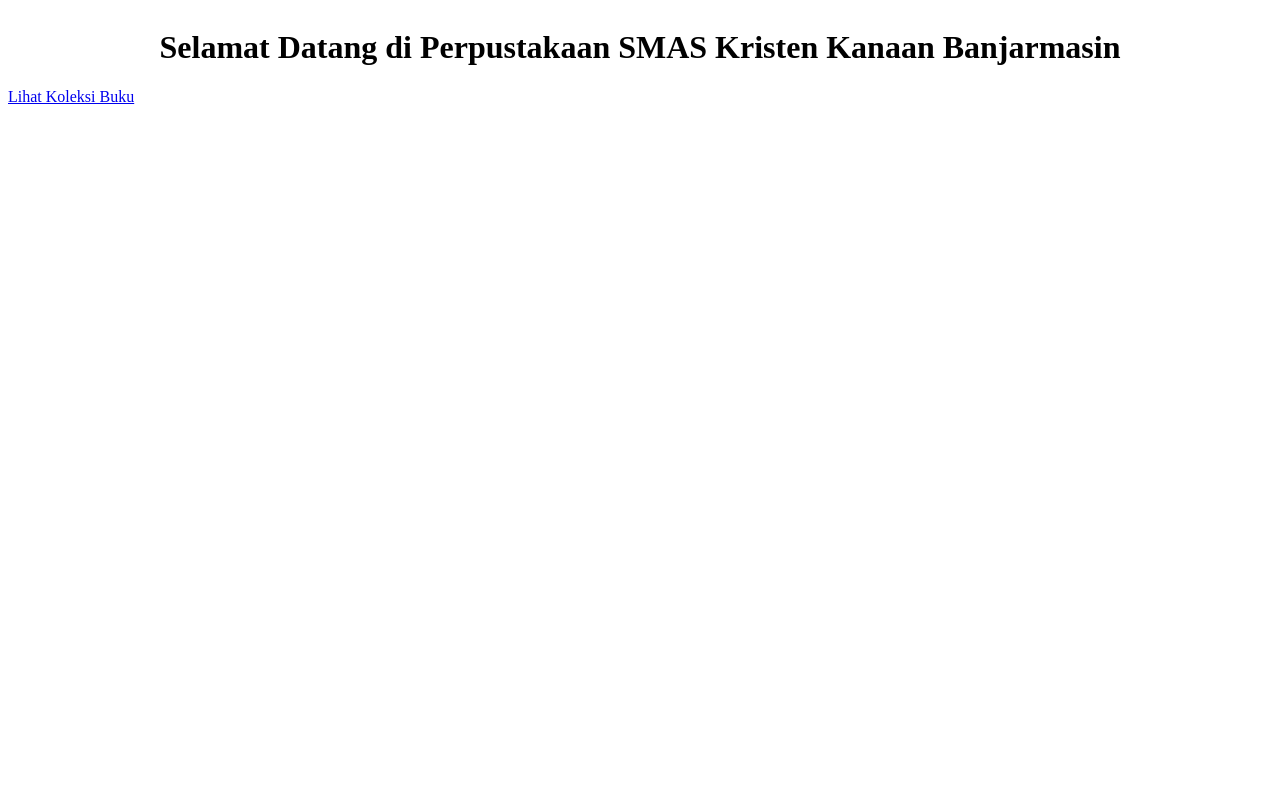
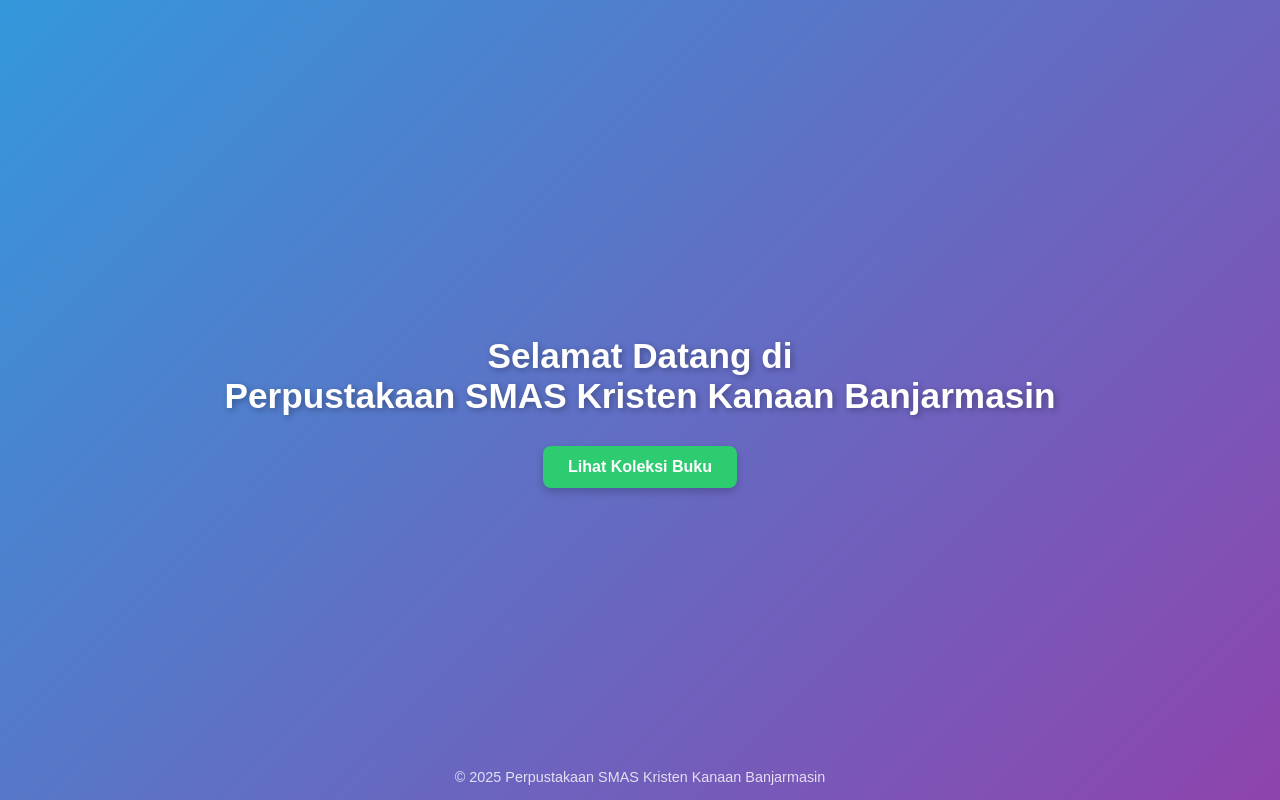
Before and after one commit to tianreformis/perpustakaan-xii-a-2025, a PHP site: page / in a window 1280 px wide. Run offline with PHP 8.4, Linux system fonts and the light colour scheme.

Commit message:
Feat : Adding More Data

```diff
--- a/index.php
+++ b/index.php
@@ -1,19 +1,15 @@
 <!DOCTYPE html>
-
+<html lang="id">
 <head>
+    <meta charset="UTF-8">
     <title>Perpustakaan SMAS Kristen Kanaan Banjarmasin</title>
+    <link rel="stylesheet" href="style.css">
 </head>
 
 <body>
-    <div style="
-    display:flex;
-    justify-content: center;
-    align-items:center;
-    ">
-        <h1>Selamat Datang di Perpustakaan SMAS Kristen Kanaan Banjarmasin</h1>
+    <h1>Selamat Datang di <br> Perpustakaan SMAS Kristen Kanaan Banjarmasin</h1>
+    <a href="books/index.php">Lihat Koleksi Buku</a>
 
-    </div>
-    <a href="books/index.php">Lihat Koleksi Buku</a>
+    <footer>© 2025 Perpustakaan SMAS Kristen Kanaan Banjarmasin</footer>
 </body>
-
 </html>
--- /dev/null
+++ b/style.css
@@ -0,0 +1,43 @@
+body {
+    margin: 0;
+    padding: 0;
+    font-family: 'Poppins', Arial, sans-serif;
+    background: linear-gradient(135deg, #3498db, #8e44ad);
+    color: #fff;
+    height: 100vh;
+    display: flex;
+    flex-direction: column;
+    justify-content: center;
+    align-items: center;
+    text-align: center;
+}
+
+h1 {
+    font-size: 2.2rem;
+    margin-bottom: 30px;
+    text-shadow: 2px 2px 6px rgba(0, 0, 0, 0.3);
+}
+
+a {
+    display: inline-block;
+    padding: 12px 25px;
+    background: #2ecc71;
+    color: white;
+    text-decoration: none;
+    font-weight: bold;
+    border-radius: 8px;
+    transition: background 0.3s ease, transform 0.2s ease;
+    box-shadow: 0px 4px 8px rgba(0, 0, 0, 0.2);
+}
+
+a:hover {
+    background: #27ae60;
+    transform: translateY(-2px);
+}
+
+footer {
+    position: absolute;
+    bottom: 15px;
+    font-size: 0.9rem;
+    color: rgba(255, 255, 255, 0.8);
+}
```
